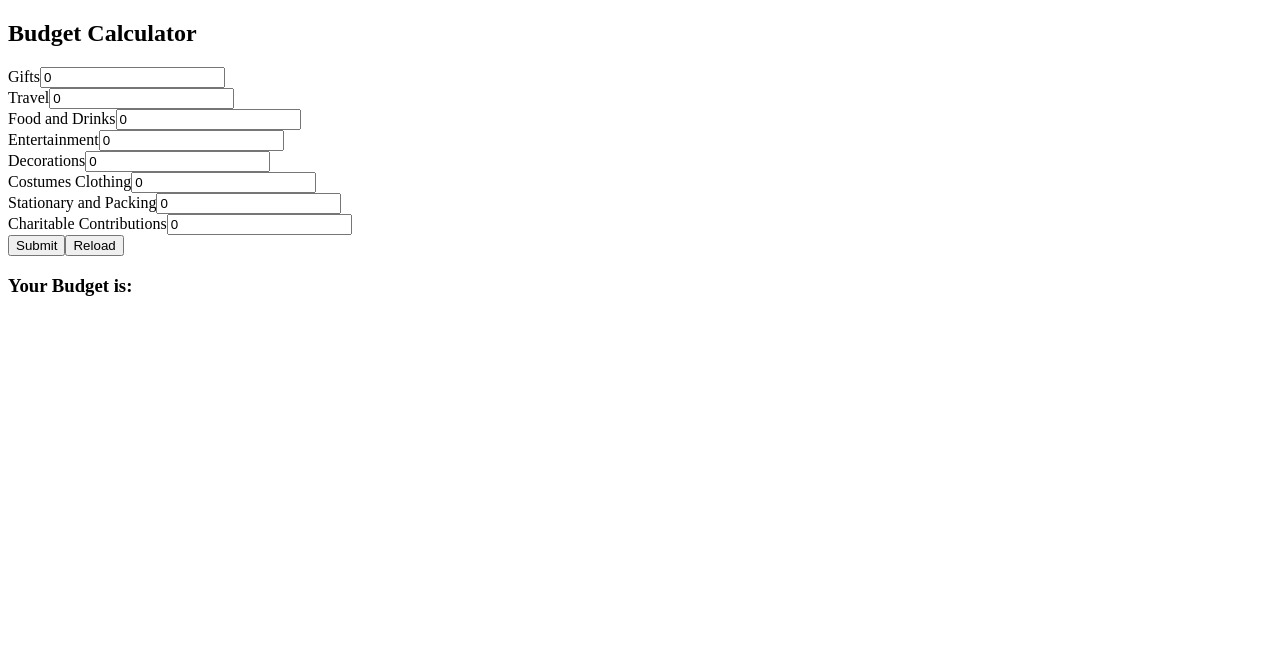
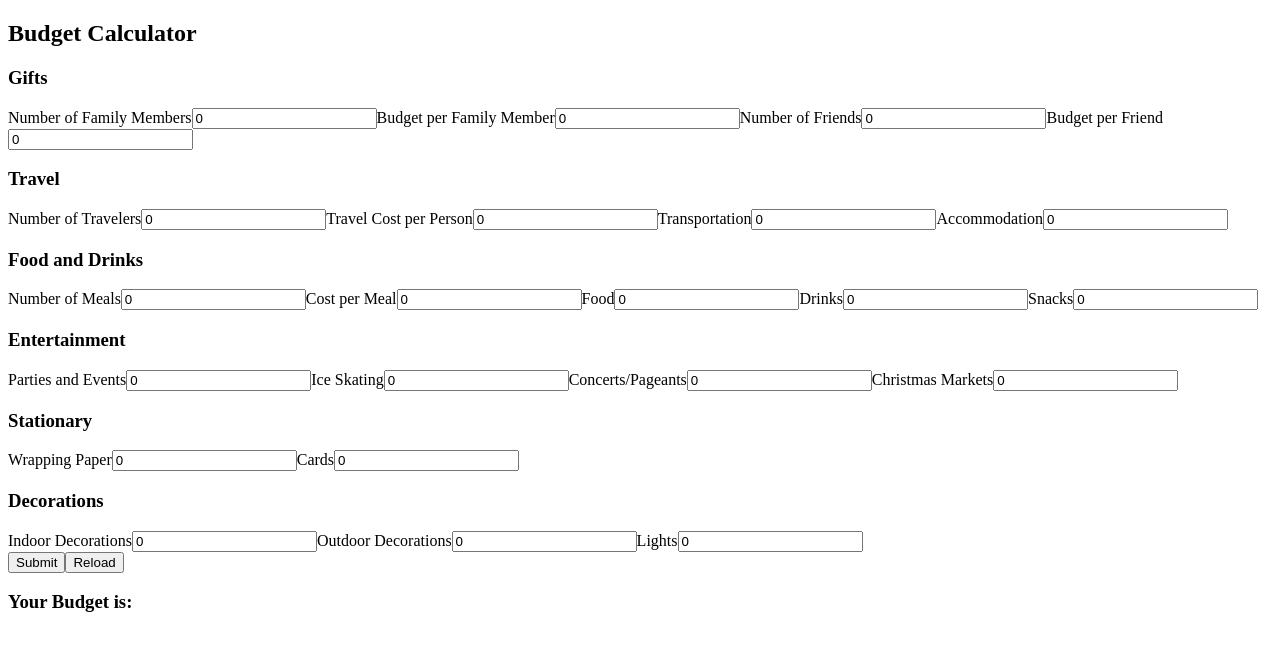
Before and after one commit to Meow-pilli/MERN, a React (Create React App) app in the folder frontend/: page / in a window 1280 px wide. Shown: the top 650 px of the page. Built offline with nearby package versions, Linux system fonts and the light colour scheme.

Commit message:
sub catagories dropdown

```diff
--- a/frontend/src/App.js
+++ b/frontend/src/App.js
@@ -1,172 +1,180 @@
+import React, { useState } from "react";
 import "./App.css";
-import { useState, useEffect } from "react";
 import Axios from "axios";
 
-function Users() {
-  const [listOfUsers, setListOfUsers] = useState([]);
-  const [name, setName] = useState("");
-  const [age, setAge] = useState(0);
-  const [username, setUsername] = useState("");
+function Budget() {
+  // state
+  const [numFamilyMembers, setNumFamilyMembers] = useState(0);
+  const [budgetPerFamilyMember, setBudgetPerFamilyMember] = useState(0);
+  const [numFriends, setNumFriends] = useState(0);
+  const [budgetPerFriend, setBudgetPerFriend] = useState(0);
 
-  useEffect(() => {
-    Axios.get("http://localhost:5555/getUsers").then((response) => {
-      setListOfUsers(response.data);
-    });
-  }, []);
+  const [numTravelers, setNumTravelers] = useState(0);
+  const [travelCostPerPerson, setTravelCostPerPerson] = useState(0);
+  const [transportation, setTransportation] = useState(0);
+  const [accommodation, setAccommodation] = useState(0);
 
-  const createUser = () => {
-    Axios.post("http://localhost:5555/createUser", {
-      name,
-      age,
-      username,
-    }).then((response) => {
-      setListOfUsers([
-        ...listOfUsers,
-        {
-          name,
-          age,
-          username,
-        },
-      ]);
-    });
+  const [numMeals, setNumMeals] = useState(0);
+  const [costPerMeal, setCostPerMeal] = useState(0);
+  const [food, setFood] = useState(0);
+  const [drinks, setDrinks] = useState(0);
+  const [snacks, setSnacks] = useState(0);
+
+  const [partiesAndEvents, setPartiesAndEvents] = useState(0);
+  const [iceSkating, setIceSkating] = useState(0);
+  const [concerts, setConcerts] = useState(0);
+  const [christmasMarkets, setChristmasMarkets] = useState(0);
+
+  const [wrappingPaper, setWrappingPaper] = useState(0);
+  const [cards, setCards] = useState(0);
+
+  const [indoorDecorations, setIndoorDecorations] = useState(0);
+  const [outdoorDecorations, setOutdoorDecorations] = useState(0);
+  const [lights, setLights] = useState(0);
+
+  const [budget, setBudget] = useState('');
+  const [message, setMessage] = useState('');
+
+  let calcBudget = (event) => {
+    // prevent submitting
+    event.preventDefault();
+
+    // Calculating Gifts
+    let giftsTotal = (Number(numFamilyMembers) * Number(budgetPerFamilyMember)) +
+                    (Number(numFriends) * Number(budgetPerFriend));
+
+    // Calculating Travel
+    let travelTotal = (Number(numTravelers) * Number(travelCostPerPerson)) +
+                      Number(transportation) + Number(accommodation);
+
+    // Calculating Food and Drinks
+    let foodAndDrinksTotal = (Number(numMeals) * Number(costPerMeal)) +
+                             Number(food) + Number(drinks) + Number(snacks);
+
+    // Calculating Entertainment
+    let entertainmentTotal = Number(partiesAndEvents) +
+                             Number(iceSkating) + Number(concerts) +
+                             Number(christmasMarkets);
+
+    // Calculating Stationary
+    let stationaryTotal = Number(wrappingPaper) + Number(cards);
+
+    // Calculating Decorations
+    let decorationsTotal = Number(indoorDecorations) +
+                           Number(outdoorDecorations) + Number(lights);
+
+    let totalBudget = giftsTotal + travelTotal + foodAndDrinksTotal +
+                      entertainmentTotal + stationaryTotal + decorationsTotal;
+
+    setBudget(totalBudget);
+
+    // Logic for message
+    if (totalBudget < 500) {
+      setMessage('You are under Budget of 500');
+    } else {
+      setMessage('You are over Budget of 500');
+    }
+  };
+
+  let reload = () => {
+    window.location.reload();
   };
 
   return (
-    <div className="App">
-      <div className="usersDisplay">
-        {listOfUsers.map((user) => {
-          return (
-            <div>
-              <h1>Name: {user.name}</h1>
-              <h1>Age: {user.age}</h1>
-              <h1>Username: {user.username}</h1>
-            </div>
-          );
-        })}
-      </div>
+    <div className="app">
+      <div className="container">
+        <h2 className="center">Budget Calculator</h2>
+        <form onSubmit={calcBudget}>
+          {/* Gifts Section */}
+          <div>
+            <h3>Gifts</h3>
+            <label>Number of Family Members</label>
+            <input type="number" value={numFamilyMembers} onChange={(e) => setNumFamilyMembers(e.target.value)} />
+            <label>Budget per Family Member</label>
+            <input type="number" value={budgetPerFamilyMember} onChange={(e) => setBudgetPerFamilyMember(e.target.value)} />
 
-      <div>
-        <input
-          type="text"
-          placeholder="Name..."
-          onChange={(event) => {
-            setName(event.target.value);
-          }}
-        />
-        <input
-          type="number"
-          placeholder="Age..."
-          onChange={(event) => {
-            setAge(event.target.value);
-          }}
-        />
-        <input
-          type="text"
-          placeholder="Username..."
-          onChange={(event) => {
-            setUsername(event.target.value);
-          }}
-        />
-        <button onClick={createUser}> Create User </button>
-      </div>
-    </div>
-  );
-}
+            <label>Number of Friends</label>
+            <input type="number" value={numFriends} onChange={(e) => setNumFriends(e.target.value)} />
+            <label>Budget per Friend</label>
+            <input type="number" value={budgetPerFriend} onChange={(e) => setBudgetPerFriend(e.target.value)} />
+          </div>
 
-//Total Budget Calculator
+          {/* Travel Section */}
+          <div>
+            <h3>Travel</h3>
+            <label>Number of Travelers</label>
+            <input type="number" value={numTravelers} onChange={(e) => setNumTravelers(e.target.value)} />
+            <label>Travel Cost per Person</label>
+            <input type="number" value={travelCostPerPerson} onChange={(e) => setTravelCostPerPerson(e.target.value)} />
 
-function Budget() {
+            <label>Transportation</label>
+            <input type="number" value={transportation} onChange={(e) => setTransportation(e.target.value)} />
+            <label>Accommodation</label>
+            <input type="number" value={accommodation} onChange={(e) => setAccommodation(e.target.value)} />
+          </div>
 
-  // state
-  const [Gifts, setGifts] = useState(0)
-  const [Travel, setTravel] = useState(0)
-  const [FoodnDrinks, setFoodnDrinks] = useState(0)
-  const [Entertainment, setEntertainment] = useState(0)
-  const [Decorations, setDecorations] = useState(0)
-  const [CostumesnClothing, setCostumesnClothing] = useState(0)
-  const [StationarynPacking, setStationarynPacking] = useState(0)
-  const [CharitablenContributions, setCharitablenContributions] = useState(0)
-  const [Budget, setBudget] = useState('')
-  const [message, setMessage] = useState('')
+          {/* Food and Drinks Section */}
+          <div>
+            <h3>Food and Drinks</h3>
+            <label>Number of Meals</label>
+            <input type="number" value={numMeals} onChange={(e) => setNumMeals(e.target.value)} />
+            <label>Cost per Meal</label>
+            <input type="number" value={costPerMeal} onChange={(e) => setCostPerMeal(e.target.value)} />
 
+            <label>Food</label>
+            <input type="number" value={food} onChange={(e) => setFood(e.target.value)} />
+            <label>Drinks</label>
+            <input type="number" value={drinks} onChange={(e) => setDrinks(e.target.value)} />
+            <label>Snacks</label>
+            <input type="number" value={snacks} onChange={(e) => setSnacks(e.target.value)} />
+          </div>
 
+          {/* Entertainment Section */}
+          <div>
+            <h3>Entertainment</h3>
+            <label>Parties and Events</label>
+            <input type="number" value={partiesAndEvents} onChange={(e) => setPartiesAndEvents(e.target.value)} />
 
-  let calcBudget = (event) => {
-    //prevent suBudgettting
-    event.preventDefault()
+            <label>Ice Skating</label>
+            <input type="number" value={iceSkating} onChange={(e) => setIceSkating(e.target.value)} />
+            <label>Concerts/Pageants</label>
+            <input type="number" value={concerts} onChange={(e) => setConcerts(e.target.value)} />
+            <label>Christmas Markets</label>
+            <input type="number" value={christmasMarkets} onChange={(e) => setChristmasMarkets(e.target.value)} />
+          </div>
 
-    if (Gifts === 0 || Travel === 0) {
-      alert('Please enter a valid weight and Travel')
-    } else {
-      let Budget = (Number(Gifts) + Number(Travel) + Number(FoodnDrinks) + Number(Entertainment) + Number(Decorations)
-    + Number(CostumesnClothing)+ Number(StationarynPacking) + Number(CharitablenContributions))
-      setBudget(Budget)
+          {/* Stationary Section */}
+          <div>
+            <h3>Stationary</h3>
+            <label>Wrapping Paper</label>
+            <input type="number" value={wrappingPaper} onChange={(e) => setWrappingPaper(e.target.value)} />
+            <label>Cards</label>
+            <input type="number" value={cards} onChange={(e) => setCards(e.target.value)} />
+          </div>
 
-      // Logic for message
+          {/* Decorations Section */}
+          <div>
+            <h3>Decorations</h3>
+            <label>Indoor Decorations</label>
+            <input type="number" value={indoorDecorations} onChange={(e) => setIndoorDecorations(e.target.value)} />
 
-      if (Budget < 500) {
-        setMessage('You are under Budget of 500')
-      } else {
-        setMessage('You are over Budget of 500')
-      }
-    }
-  }
+            <label>Outdoor Decorations</label>
+            <input type="number" value={outdoorDecorations} onChange={(e) => setOutdoorDecorations(e.target.value)} />
 
-  //  show image based on Budget calculation
+            <label>Lights</label>
+            <input type="number" value={lights} onChange={(e) => setLights(e.target.value)} />
+          </div>
 
-
-  let reload = () => {
-    window.location.reload()
-  }
-
-  return (
-    <div className="app">
-      <div className='container'>
-        <h2 className='center'>Budget Calculator</h2>
-        <form onSubmit={calcBudget}>
           <div>
-            <label>Gifts</label>
-            <input value={Gifts} onChange={(e) => setGifts(e.target.value)} />
-          </div>
-          <div>
-            <label>Travel</label>
-            <input value={Travel} onChange={(event) => setTravel(event.target.value)} />
-          </div>
-          <div>
-            <label>Food and Drinks</label>
-            <input value={FoodnDrinks} onChange={(e) => setFoodnDrinks(e.target.value)} />
-          </div>
-          <div>
-            <label>Entertainment</label>
-            <input value={Entertainment} onChange={(e) => setEntertainment(e.target.value)} />
-          </div>
-          <div>
-            <label>Decorations</label>
-            <input value={Decorations} onChange={(e) => setDecorations(e.target.value)} />
-          </div>
-          <div>
-            <label>Costumes Clothing</label>
-            <input value={CostumesnClothing} onChange={(e) => setCostumesnClothing(e.target.value)} />
-          </div>
-          <div>
-            <label>Stationary and Packing</label>
-            <input value={StationarynPacking} onChange={(e) => setStationarynPacking(e.target.value)} />
-          </div>
-          <div>
-            <label>Charitable Contributions</label>
-            <input value={CharitablenContributions} onChange={(e) => setCharitablenContributions(e.target.value)} />
-          </div>
-          <div>
-            <button className='btn' type='submit'>Submit</button>
-            <button className='btn btn-outline' onClick={reload} type='submit'>Reload</button>
+            <button className="btn" type="submit">Submit</button>
+            <button className="btn btn-outline" onClick={reload} type="button">Reload</button>
           </div>
         </form>
 
-        <div className='center'>
-          <h3>Your Budget is: {Budget}</h3>
+        <div className="center">
+          <h3>Your Budget is: {budget}</h3>
           <p>{message}</p>
         </div>
-
       </div>
     </div>
   );
```
